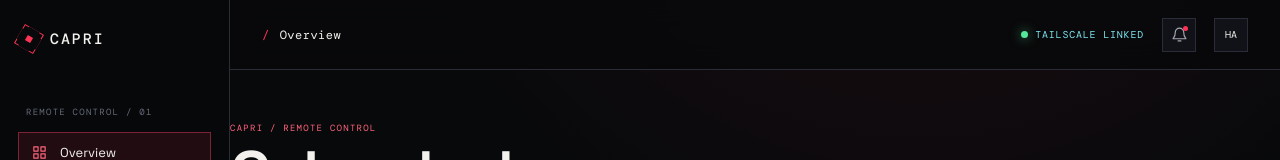
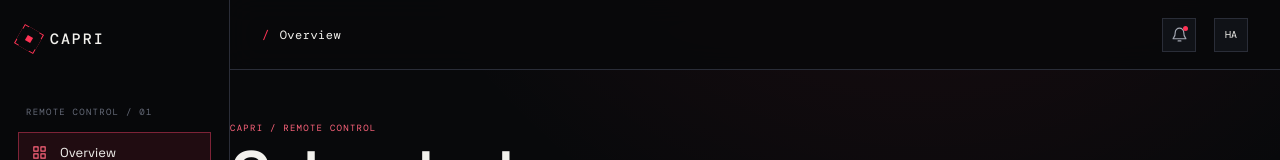
Before and after one commit to ARCANGEL0/Capri, a Nuxt app in the folder src/: page / in a window 1280 px wide. Shown: the top 160 px of the page. Built offline with nearby package versions, Linux system fonts and the light colour scheme.

Commit message:
feat(web): connect shell status indicator

```diff
--- a/src/components/AppShell.vue
+++ b/src/components/AppShell.vue
@@ -1,5 +1,6 @@
 <script setup lang="ts">
 import IconGlyph from './IconGlyph.vue'
+import RuntimeStatusBar from './RuntimeStatusBar.vue'
 import type { NavItem } from '../types/dashboard'
 
 const route = useRoute()
@@ -47,7 +48,7 @@ function isActive(item: NavItem) {
       <header class="topbar">
         <div class="topbar-route"><span class="route-slash">/</span><span>{{ navItems.find(item => isActive(item))?.label ?? 'Overview' }}</span></div>
         <div class="topbar-right">
-          <span class="network-state"><span class="status-pip is-green" />TAILSCALE LINKED</span>
+          <RuntimeStatusBar />
           <button class="icon-button" type="button" aria-label="Notifications"><IconGlyph name="bell" :size="17" /><span class="notification-dot" /></button>
           <button class="avatar-button" type="button" aria-label="Open account menu">HA</button>
         </div>
```
